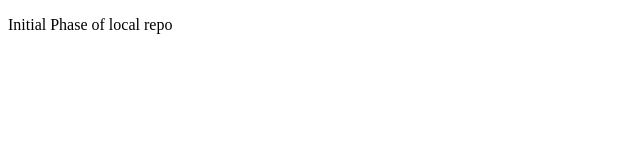
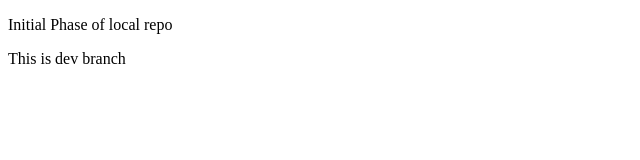
Before and after one commit to Aman-03/gitpractice, a plain HTML site: page index.html in a window 1280 px wide. Shown: the whole page, without its empty margins (0-640 px from the left). Drawn offline with Linux system fonts and the light colour scheme.

Commit message:
dev commit

```diff
--- a/index.html
+++ b/index.html
@@ -8,5 +8,6 @@
 </head>
 <body>
     <p>Initial Phase of local repo</p>
+    <p>This is dev branch</p>
 </body>
 </html>
```
